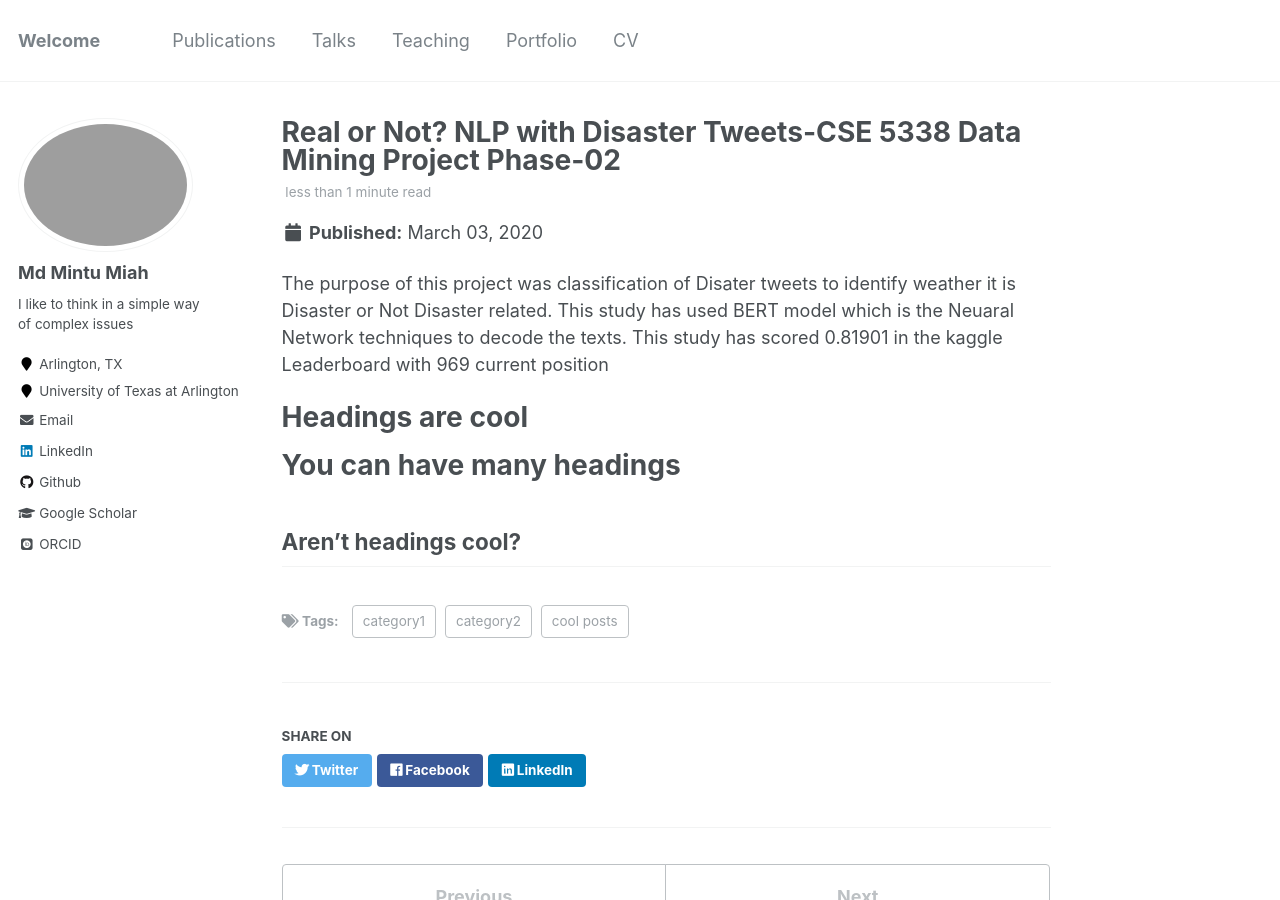
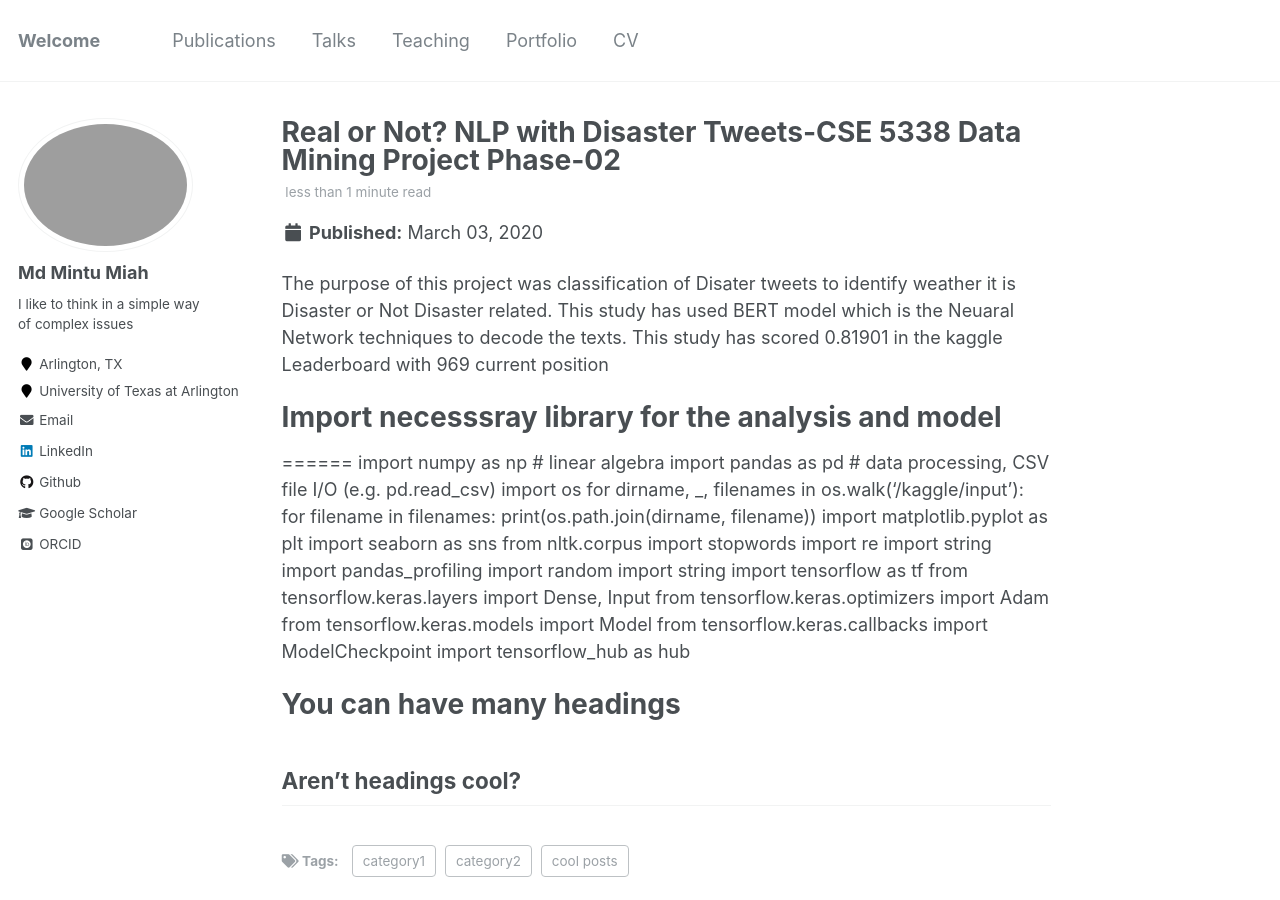
Before and after one commit to mintu07ruet/mintu07ruet.github.io, a Jekyll site: the page built from _posts/2012-08-14-blog-post-1.md, in a window 1280 px wide and 900 px high. Built offline with Jekyll 4.4.1, drawn with Linux system fonts in a browser that asks for light colours; some web fonts are replaced.

Commit message:
Update 2012-08-14-blog-post-1.md

```diff
--- a/_posts/2012-08-14-blog-post-1.md
+++ b/_posts/2012-08-14-blog-post-1.md
@@ -10,8 +10,29 @@ tags:
 
 The purpose of this project was classification of Disater tweets to identify weather it is Disaster or Not Disaster related. This study has used BERT model which is the Neuaral Network techniques to decode the texts. This study has scored 0.81901 in the kaggle Leaderboard with 969 current position
 
-Headings are cool
+# Import necesssray library for the analysis and model
 ======
+import numpy as np # linear algebra
+import pandas as pd # data processing, CSV file I/O (e.g. pd.read_csv)
+import os
+for dirname, _, filenames in os.walk('/kaggle/input'):
+    for filename in filenames:
+        print(os.path.join(dirname, filename))
+import matplotlib.pyplot as plt
+import seaborn as sns
+from nltk.corpus import stopwords
+import re
+import string
+import pandas_profiling
+import random
+import string
+import tensorflow as tf
+from tensorflow.keras.layers import Dense, Input
+from tensorflow.keras.optimizers import Adam
+from tensorflow.keras.models import Model
+from tensorflow.keras.callbacks import ModelCheckpoint
+import tensorflow_hub as hub
+
 
 You can have many headings
 ======
```
